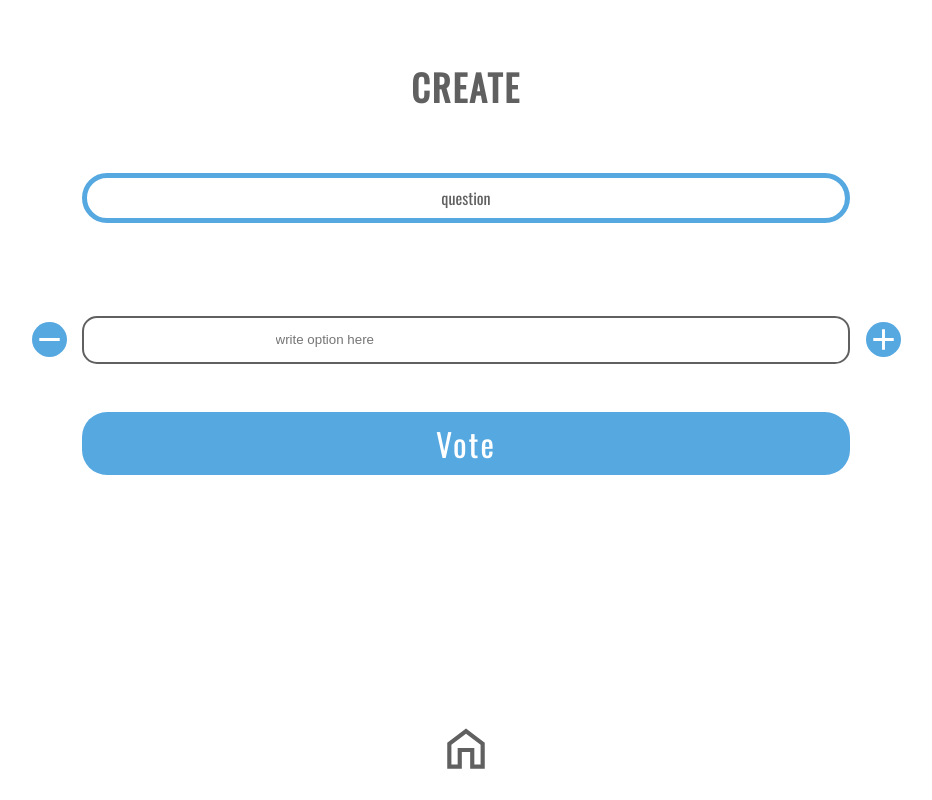
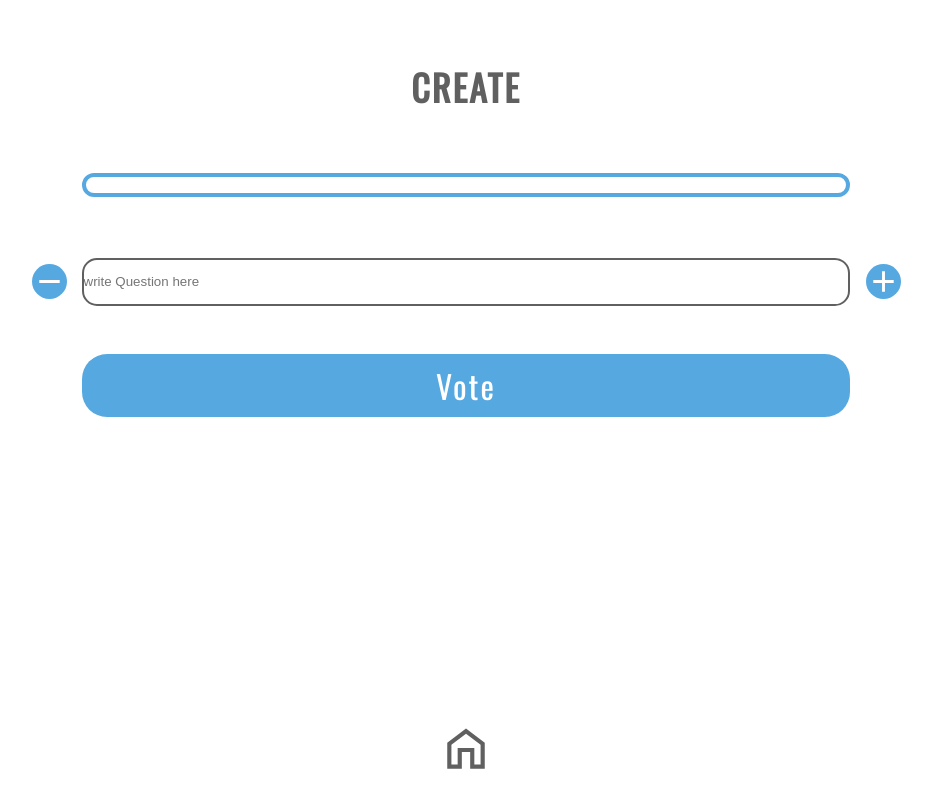
Before and after one commit to NewDeLi/capstone-with-next.js, a Next.js app: page /room/1 in a window 1280 px wide. Shown: the whole page, without its empty margins (174-1106 px from the left). Built offline with nearby package versions, Linux system fonts and the light colour scheme.

Commit message:
firebase auth+ many other changes

```diff
--- a/components/ListItem.jsx
+++ b/components/ListItem.jsx
@@ -11,7 +11,7 @@ const StyledList = styled.li`
   margin: 2rem auto;
   padding: 1vh 1vw;
   background-color: white;
-  border: 3px solid #606060;
+  border: 2px solid #606060;
   border-radius: 15px;
   button {
     all: unset;
--- a/components/OptionFormList.jsx
+++ b/components/OptionFormList.jsx
@@ -5,7 +5,7 @@ import Head from "next/head";
 import { Header } from "./Header";
 
 export const OptionFormList = ({
-  question,
+  roomName,
   inputs,
   setInputs,
   showCreate,
@@ -15,6 +15,7 @@ export const OptionFormList = ({
     setShowCreate(!showCreate);
   };
   const handleOnChange = (event, id) => {
+    event.preventDefault();
     const value = event.target.value;
     const foundInput = inputs.find((input) => input.id === id);
     foundInput.value = value;
@@ -45,8 +46,10 @@ export const OptionFormList = ({
       </Head>
 
       <Header pageName={"CREATE"} />
-      <StyledP>{question}</StyledP>
-      <StyledForm onSubmit={handleSubmit}>
+      <StyledP>
+        <span>{roomName}</span>
+      </StyledP>
+      <form onSubmit={handleSubmit}>
         <ul>
           {inputs.map((input) => {
             return (
@@ -62,8 +65,7 @@ export const OptionFormList = ({
                   <ScreenReaderOnly>New option</ScreenReaderOnly>
                   <input
                     type="text"
-                    name="newVoteItem"
-                    placeholder="write option here"
+                    placeholder="write Question here"
                     onChange={(event) => handleOnChange(event, input.id)}
                     value={input.value}
                   />
@@ -80,12 +82,12 @@ export const OptionFormList = ({
           })}
         </ul>
         <StyledButton type="submit">Vote</StyledButton>
-      </StyledForm>
+      </form>
     </>
   );
 };
 const StyledP = styled.p`
-  border: 5px solid #56a8e1;
+  border: 4px solid #56a8e1;
   border-radius: 25px;
   color: #606060;
   background-color: white;
@@ -95,14 +97,7 @@ const StyledP = styled.p`
   margin-top: 0;
   padding: 1vh 1vw;
 `;
-const StyledForm = styled.form`
-  overflow: auto;
-  height: 60vh;
-  &:hover,
-  &:active {
-    visibility: visible;
-  }
-`;
+
 const StyledList = styled.li`
   display: flex;
   align-items: center;
@@ -113,7 +108,7 @@ const StyledList = styled.li`
   input {
     height: 3rem;
     width: 60vw;
-    padding: 1vh 15vw;
+    padding: 1vh auto;
     border: 2.5px solid #606060;
     border-radius: 15px;
   }
--- a/components/Result.jsx
+++ b/components/Result.jsx
@@ -1,42 +1,49 @@
 import React from "react";
 import { Bar } from "react-chartjs-2";
 import styled from "styled-components";
+import Head from "next/head";
+import { Header } from "./Header";
 
-export default function Result({ inputs }) {
+export default function Result({ inputs, roomName }) {
   return (
+    <>
+      <Head>
+        <title>Results</title>
+      </Head>
+
+      <Header pageName={"RESULTS"} />
+      <StyledP>
+        <span>{roomName}</span>
+      </StyledP>
       <StyledBar>
         <Bar
           data={{
             labels: inputs.map(({ value }) => value),
             datasets: [
               {
-              label: "",
+                label: "yes",
                 data: inputs.map(({ countYes }) => countYes),
-              backgroundColor: [
-                "#ff638542",
-                "#36a3eb47",
-                "#ffcf5650",
-                "#4bc0c047",
-                "#9966ff45",
-                "#ffa04053",
-              ],
-              borderColor: [
-                "rgba(255, 99, 132, 1)",
-                "rgba(54, 162, 235, 1)",
-                "rgba(255, 206, 86, 1)",
-                "rgba(75, 192, 192, 1)",
-                "rgba(153, 102, 255, 1)",
-                "rgba(255, 159, 64, 1)",
-              ],
-              color: "black",
-              borderWidth: 10,
-              borderRadius: 50,
+                backgroundColor: "#56a8e1",
+                borderColor: "#56a8e1",
+                color: "#606060",
+                borderWidth: 2,
+                borderRadius: 20,
+              },
+              {
+                label: "no",
+                data: inputs.map(({ countNo }) => countNo),
+                backgroundColor: "#56a7e14e",
+                borderColor: "#56a7e14e",
+                color: "#606060",
+                borderWidth: 2,
+                borderRadius: 20,
               },
             ],
           }}
-        height={400}
-        width={600}
+          height={200}
+          width={300}
           options={{
+            maintainAspectRatio: false,
             indexAxis: "y",
             datasets: {
               display: false,
@@ -57,20 +64,33 @@ export default function Result({ inputs }) {
             plugins: {
               legend: {
                 labels: {
-                boxWidth: 0,
+                  boxWidth: 10,
                 },
               },
             },
           }}
         />
       </StyledBar>
+    </>
   );
 }
 
-const StyledBar = styled.main`
+const StyledP = styled.p`
+  border: 4px solid #56a8e1;
+  border-radius: 25px;
+  color: #606060;
+  background-color: white;
+  width: 60%;
+  margin: auto;
+  margin-bottom: 7.5vh;
+  margin-top: 0;
+  padding: 1vh 1vw;
+`;
+
+const StyledBar = styled.section`
   max-width: 100%;
   width: 90%;
+  height: 50vh;
   margin: 1vh auto;
   border-radius: 15px;
-  border: 5px solid #56a8e1;
 `;
--- a/components/VoteCard.jsx
+++ b/components/VoteCard.jsx
@@ -3,9 +3,8 @@ import styled from "styled-components";
 import Head from "next/head";
 import { Header } from "./Header";
 import ListItem from "./ListItem";
-import Result from "./Result";
 
-export default function VoteCard({ question, inputs, setInputs }) {
+export default function VoteCard({ roomName, inputs, setInputs }) {
   const handleVotePlus = (id) => {
     setInputs(
       inputs.map((input) => {
@@ -37,7 +36,10 @@ export default function VoteCard({ question, inputs, setInputs }) {
       </Head>
 
       <Header pageName={"VOTE"} />
-      <StyledP>{question}</StyledP>
+      <StyledP>
+        <span>{roomName}</span>
+      </StyledP>
+
       <ul>
         {inputs.map(({ id, value }) => {
           return (
@@ -53,16 +55,18 @@ export default function VoteCard({ question, inputs, setInputs }) {
           );
         })}
       </ul>
-      <Result inputs={inputs} />
     </>
   );
 }
 
 const StyledP = styled.p`
-  border: 5px solid #56a8e1;
+  border: 4px solid #56a8e1;
   border-radius: 25px;
-  max-width: 80%;
-  margin: 1rem auto;
+  color: #606060;
+  background-color: white;
+  width: 60%;
+  margin: auto;
+  margin-bottom: 7.5vh;
+  margin-top: 0;
   padding: 1vh 1vw;
-  background-color: white;
 `;
--- a/package.json
+++ b/package.json
@@ -20,6 +20,7 @@
     "react-firebaseui": "^6.0.0",
     "react-router-dom": "^6.0.2",
     "styled-components": "^5.3.3",
+    "swiper": "^7.3.1",
     "uuidv4": "^6.2.12"
   },
   "devDependencies": {
--- a/pages/_app.js
+++ b/pages/_app.js
@@ -1,13 +1,12 @@
 import { GlobalStyle } from "../styles/GlobalStyle";
-import { useState } from "react";
 import { useRouter } from "next/router";
 import { useLocalStorage } from "../utils/localStorage";
 
 
 function MyApp({ Component, pageProps }) {
-  const [username, setUsername] = useState("testuser");
-  const [question, setQuestion] = useState("question", "");
-  const [roomName, setRoomName] = useState("12345");
+  const [username, setUsername] = useLocalStorage("testuser");
+  const [question, setQuestion] = useLocalStorage("question", "");
+  const [roomName, setRoomName] = useLocalStorage("12345");
   const router = useRouter();
 
   const handleLogin = (event) => {
--- a/pages/login.js
+++ b/pages/login.js
@@ -1,9 +1,9 @@
 import styled from "styled-components";
+import SignInScreen from "../components/Auth";
 
 export default function Login({ handleUserNameChange, handleLogin}) {
   return (
     <>
-
       <img src="/Icon/Waage-01.svg" width="150px" height="150px" />
       <StyledForm onSubmit={handleLogin}>
         <label>
--- a/pages/room/[roomName].js
+++ b/pages/room/[roomName].js
@@ -5,8 +5,13 @@ import Link from "next/link";
 import styled from "styled-components";
 import { useState } from "react";
 import { v4 as uuidv4 } from "uuid";
+import { Swiper, SwiperSlide } from "swiper/react";
+import { Pagination } from "swiper";
+import Result from "../../components/Result";
+import "swiper/css";
+import "swiper/css/pagination";
 
-const AddCard = ({ question }) => {
+const AddCard = ({ roomName }) => {
   const [inputs, setInputs] = useState([
     { id: uuidv4(), value: "", countYes: 0, countNo: 0 },
   ]);
@@ -19,7 +24,7 @@ const AddCard = ({ question }) => {
           <OptionFormList
             inputs={inputs}
             setInputs={setInputs}
-            question={question}
+            roomName={roomName}
             showCreate={showCreate}
             setShowCreate={setShowCreate}
           />
@@ -42,7 +47,24 @@ const AddCard = ({ question }) => {
   return (
     <>
       <StyledMain>
-        <VoteCard inputs={inputs} setInputs={setInputs} question={question} />
+        <Swiper
+          modules={[Pagination]}
+          pagination={true}
+          onSlideChange={() => console.log("slide change")}
+          onSwiper={(swiper) => console.log(swiper)}
+          className="mySwiper"
+        >
+          <SwiperSlide>
+            <VoteCard
+              inputs={inputs}
+              setInputs={setInputs}
+              roomName={roomName}
+            />
+          </SwiperSlide>
+          <SwiperSlide>
+            <Result inputs={inputs} roomName={roomName} />
+          </SwiperSlide>
+        </Swiper>
       </StyledMain>
       <StyledNav>
         <Link href="/home">
@@ -69,4 +91,5 @@ const StyledNav = styled.nav`
 `;
 const StyledMain = styled.main`
   overflow: scroll;
+  height: 90vh;
 `;
```
Also changed, not shown: components/Auth.jsx (+48 -7 lines), pages/home.js (+7 -11 lines), pages/index.js (+17 -9 lines), 1 other file (tests, documents, lock files or other folders). Lines whose indentation alone changed are shown as unchanged.
